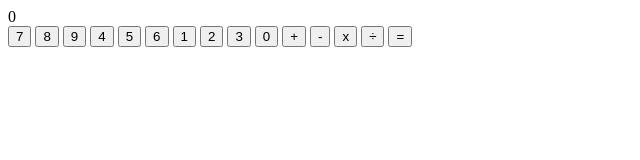
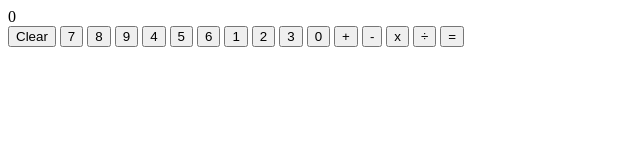
Before and after one commit to WinSanSri/calculator, a plain HTML site: page index.html in a window 1280 px wide. Shown: the whole page, without its empty margins (0-640 px from the left). Drawn offline with Linux system fonts and the light colour scheme.

Commit message:
Add clear button

```diff
--- a/index.html
+++ b/index.html
@@ -11,6 +11,7 @@
 <body>
     <div id="wrapper">
         <div class="output">0</div>
+        <button class="clear">Clear</button>
         <button class="seven">7</button>
         <button class="eight">8</button>
         <button class="nine">9</button>
```
